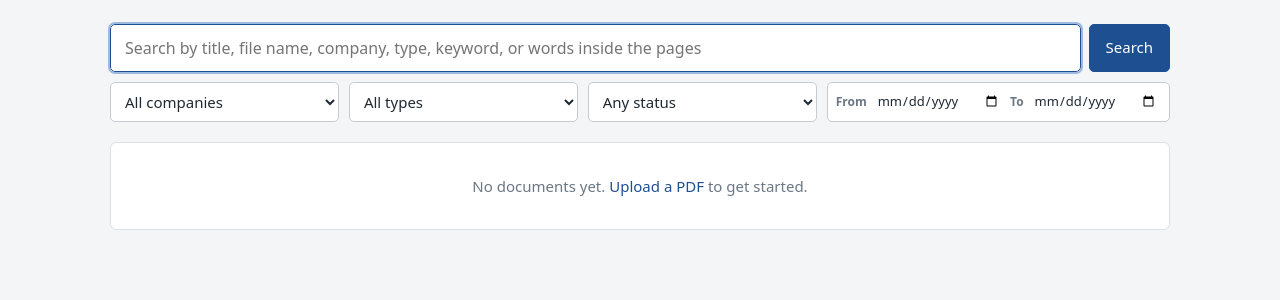
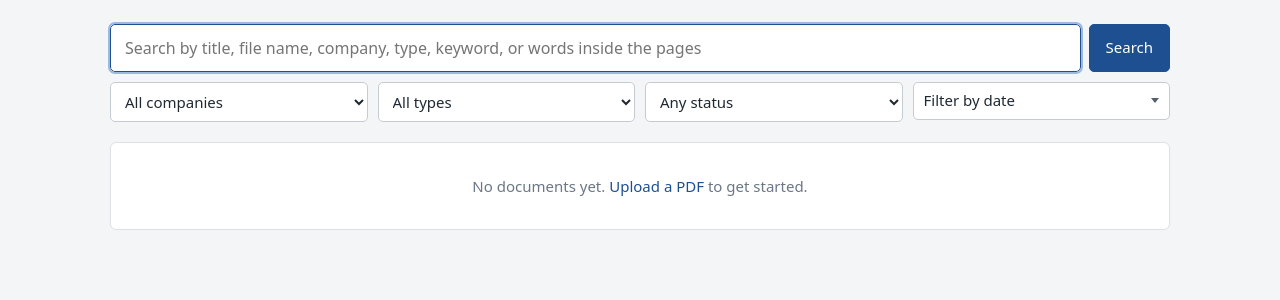
Before and after one commit to shravanbpatel954/legal-doc-workbench, a Django app: page / in a window 1280 px wide. Shown: the part 66-366 px from the top of the page. Run offline with Django 5.2, Linux system fonts and the light colour scheme; data that the repository does not hold is empty.

Commit message:
date filter added

```diff
--- a/library/forms.py
+++ b/library/forms.py
@@ -96,5 +96,5 @@ class SearchForm(forms.Form):
             "placeholder": "Search by title, file name, company, type, keyword, or words inside the pages",
             "autofocus": True,
         })
-        for name in ("company", "document_type", "status", "date_from", "date_to"):
+        for name in ("company", "document_type", "status"):
             self.fields[name].widget.attrs["onchange"] = "this.form.submit()"
--- a/library/static/library/style.css
+++ b/library/static/library/style.css
@@ -46,39 +46,50 @@ input:focus, select:focus, textarea:focus { outline: 2px solid #9db9e0; border-c
 .search { margin-bottom: 20px; }
 .search-row { display: flex; gap: 8px; }
 .search-row input { font-size: 16px; padding: 11px 14px; }
-.filters { display: grid; grid-template-columns: repeat(3, 1fr) 1.5fr; gap: 10px; margin-top: 10px; }
-@media (max-width: 900px) { .filters { grid-template-columns: 1fr 1fr; } }
-@media (max-width: 520px) { .filters { grid-template-columns: 1fr; } }
+.filters { display: grid; grid-template-columns: repeat(4, 1fr); gap: 10px; margin-top: 10px; }
+@media (max-width: 840px) { .filters { grid-template-columns: 1fr 1fr; } }
+@media (max-width: 480px) { .filters { grid-template-columns: 1fr; } }
 
-.date-range {
-  display: flex;
-  align-items: center;
-  gap: 6px;
-  background: #fff;
-  border: 1px solid #c4cbd3;
-  border-radius: 5px;
-  padding: 0 8px;
+/* date range dropdown */
+.date-dropdown { position: relative; }
+.date-dropdown-toggle {
+  width: 100%; padding: 8px 10px; border: 1px solid #c4cbd3; border-radius: 5px;
+  font: inherit; background: #fff; color: inherit; cursor: pointer; list-style: none;
+  display: flex; align-items: center; justify-content: space-between;
+  box-sizing: border-box; height: 38px;
 }
-.date-range:focus-within {
-  outline: 2px solid #9db9e0;
-  border-color: #1d4f91;
+.date-dropdown-toggle::-webkit-details-marker { display: none; }
+.date-dropdown-toggle::after {
+  content: ""; display: inline-block; width: 0; height: 0; margin-left: 8px;
+  border-left: 4px solid transparent; border-right: 4px solid transparent; border-top: 5px solid #52606d;
 }
-.date-range .date-label {
-  font-size: 12px;
-  font-weight: 600;
-  color: #6b7785;
-  white-space: nowrap;
+.date-dropdown[open] .date-dropdown-toggle { outline: 2px solid #9db9e0; border-color: #1d4f91; }
+.date-dropdown[open] .date-dropdown-toggle::after { border-top: 0; border-bottom: 5px solid #52606d; }
+.date-dropdown.active .date-dropdown-toggle {
+  border-color: #1d4f91; background: #eef3fa; color: #1d4f91; font-weight: 500;
 }
-.date-range input[type="date"] {
-  border: 0;
-  padding: 8px 4px;
-  font-size: 13px;
-  width: 100%;
-  background: transparent;
+.date-dropdown-menu {
+  position: absolute; top: calc(100% + 4px); right: 0; z-index: 100;
+  background: #fff; border: 1px solid #c4cbd3; border-radius: 6px;
+  padding: 12px 14px; box-shadow: 0 4px 16px rgba(0, 0, 0, 0.12);
+  min-width: 240px; box-sizing: border-box;
 }
-.date-range input[type="date"]:focus {
-  outline: none;
+@media (max-width: 480px) {
+  .date-dropdown-menu { left: 0; right: auto; width: 100%; min-width: auto; }
 }
+.date-dropdown-menu .date-field { margin-bottom: 10px; }
+.date-dropdown-menu .date-field label {
+  display: block; font-size: 12px; font-weight: 600; color: #52606d; margin-bottom: 4px;
+}
+.date-dropdown-menu .date-field input[type="date"] {
+  width: 100%; padding: 6px 8px; font-size: 13px; border: 1px solid #c4cbd3; border-radius: 4px;
+}
+.date-dropdown-actions {
+  display: flex; align-items: center; justify-content: flex-end; gap: 10px; margin-top: 10px;
+}
+.date-dropdown-actions button { padding: 5px 14px; font-size: 13px; }
+.date-clear-link { font-size: 13px; color: #6b7785; text-decoration: none; }
+.date-clear-link:hover { color: #b42323; text-decoration: underline; }
 .clear { display: inline-block; margin-top: 10px; font-size: 14px; }
 
 /* tables */
--- a/library/templates/index.html
+++ b/library/templates/index.html
@@ -13,12 +13,27 @@
     {{ form.company }}
     {{ form.document_type }}
     {{ form.status }}
-    <div class="date-range">
-      <span class="date-label">From</span>
-      {{ form.date_from }}
-      <span class="date-label">To</span>
-      {{ form.date_to }}
-    </div>
+    <details class="date-dropdown{% if date_active %} active{% endif %}">
+      <summary class="date-dropdown-toggle">
+        <span>{{ date_label }}</span>
+      </summary>
+      <div class="date-dropdown-menu">
+        <div class="date-field">
+          <label for="id_date_from">From</label>
+          {{ form.date_from }}
+        </div>
+        <div class="date-field">
+          <label for="id_date_to">To</label>
+          {{ form.date_to }}
+        </div>
+        <div class="date-dropdown-actions">
+          {% if date_active %}
+            <a class="date-clear-link" href="#" onclick="document.getElementById('id_date_from').value=''; document.getElementById('id_date_to').value=''; this.closest('form').submit(); return false;">Clear</a>
+          {% endif %}
+          <button type="submit">Apply</button>
+        </div>
+      </div>
+    </details>
   </div>
 
 
@@ -99,5 +114,12 @@
     form.elements.password.value = password;
     return true;
   }
+
+  document.addEventListener("click", function(e) {
+    var dd = document.querySelector(".date-dropdown");
+    if (dd && dd.open && !dd.contains(e.target)) {
+      dd.removeAttribute("open");
+    }
+  });
 </script>
 {% endblock %}
--- a/library/views.py
+++ b/library/views.py
@@ -29,6 +29,19 @@ def index(request):
     form = SearchForm(request.GET)
     filters = form.cleaned_data if form.is_valid() else {}
 
+    date_label = "Filter by date"
+    d_from = filters.get("date_from")
+    d_to = filters.get("date_to")
+    if d_from and d_to:
+        if d_from == d_to:
+            date_label = d_from.strftime("%d %b %Y")
+        else:
+            date_label = f"{d_from.strftime('%d %b')} – {d_to.strftime('%d %b %Y')}"
+    elif d_from:
+        date_label = f"From {d_from.strftime('%d %b %Y')}"
+    elif d_to:
+        date_label = f"Up to {d_to.strftime('%d %b %Y')}"
+
     page, querystring = paginate(request, search_documents(filters))
     documents = list(page.object_list)
     add_page_hits(documents, filters)
@@ -40,6 +53,8 @@ def index(request):
         "querystring": querystring,
         "term": filters.get("q", ""),
         "searching": any(request.GET.get(name) for name in form.fields),
+        "date_label": date_label,
+        "date_active": bool(d_from or d_to),
     })
 
 
```
